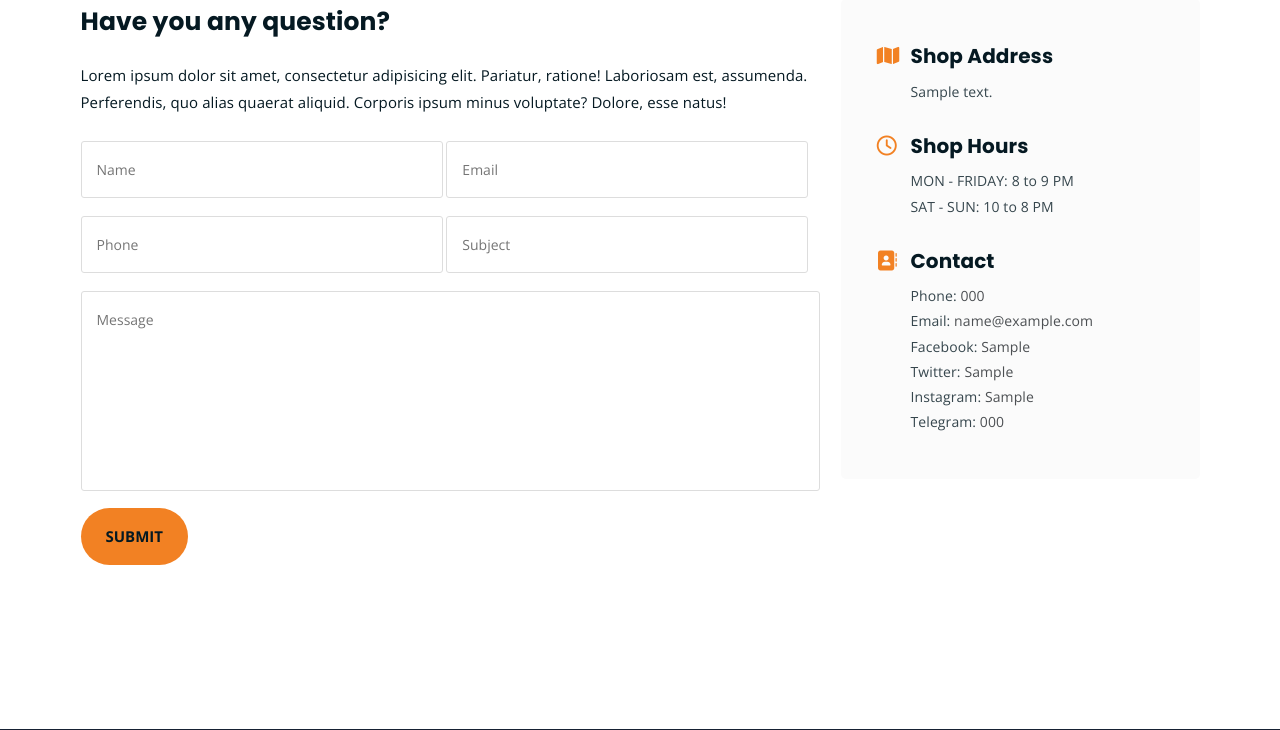
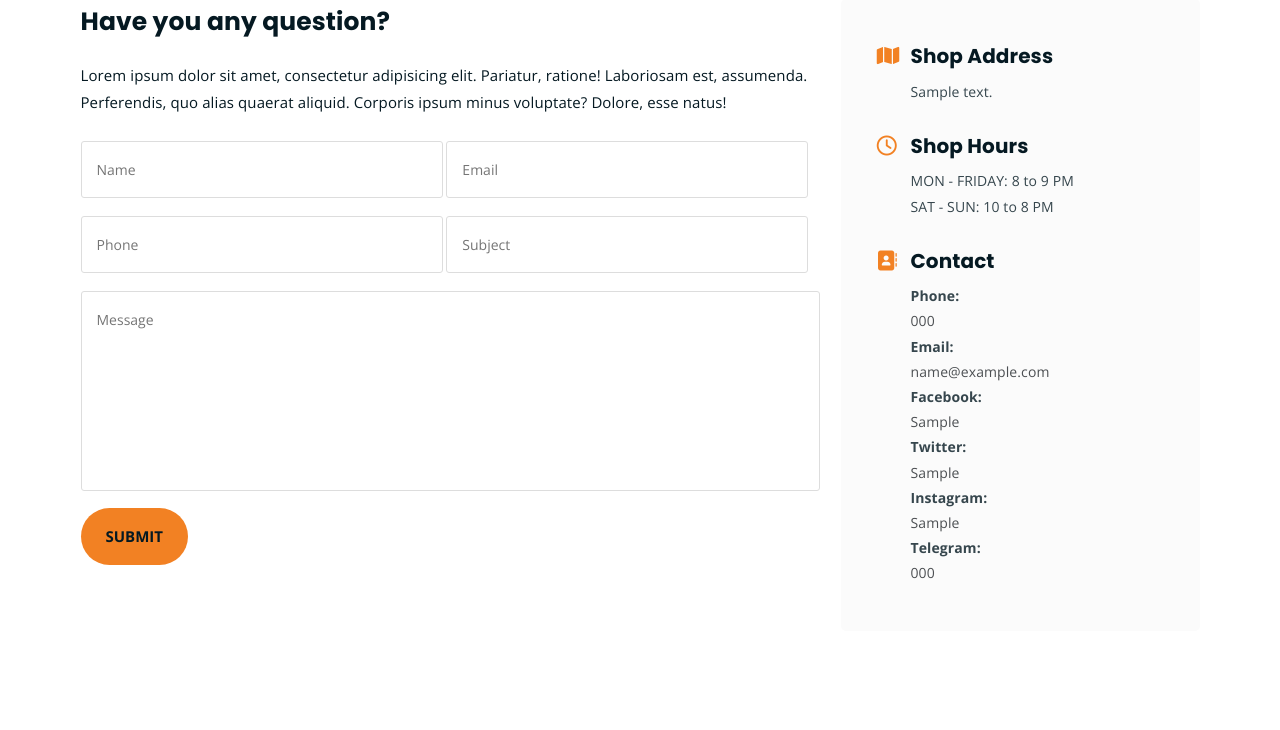
Before and after one commit to PhanChhayFong/PHP_Project, a PHP site: page /contact-us in a window 1280 px wide. Shown: the part 602-1332 px from the top of the page. Run offline with PHP 8.4, Linux system fonts and the light colour scheme; tables that the repository leaves empty or names only in its code hold one stand-in row (values such as "Sample post"); grey boxes marked "Sample" are stand-in pictures; data that the repository does not hold is empty; some libraries are stand-ins or nearby versions.

Commit message:
PHP_Project

```diff
--- a/pages/Frontend/contact-us.php
+++ b/pages/Frontend/contact-us.php
@@ -49,21 +49,12 @@
                     <div class="contact-form-wrap">
                          <?php
                          $get_company = new dbClass();
-                         $table = "tb_company";
-                         $field = "*";
-                         $condition = "";
-                         $order = "";
-
-                         $company = $get_company->dbSelectOne($table, $field, $condition, $order);
-
-
+                         $company = $get_company->dbSelectOne("tb_company", "*");
                          ?>
-
-
                          <div class="contact-form-box">
                               <h4><i class="fas fa-map"></i> Shop Address</h4>
                               <p>
-                                   <?php echo $company['cp_address'] ?>
+                                   <?= $company['cp_address'] ?>
                               </p>
                          </div>
                          <div class="contact-form-box">
@@ -73,17 +64,19 @@
                          <div class="contact-form-box">
                               <h4><i class="fas fa-address-book"></i> Contact</h4>
                               <p>
-                                   Phone: <a class="text-dark" href="tel:<?php echo $company['cp_phone'] ?>"><?php echo $company['cp_phone'] ?></a>
+                                   <b> Phone: </b> <br> <a class="text-dark" href="tel:<?= $company['cp_phone'] ?>"><?= $company['cp_phone'] ?></a>
                                    <br>
-                                   Email: <a class="text-dark" href="mailto:<?php echo $company['cp_email'] ?>"><?php echo $company['cp_email'] ?></a>
+                                   <b>Email: </b><br> <a class="text-dark" href="mailto:<?= $company['cp_email'] ?>"><?= $company['cp_email'] ?></a>
                                    <br>
-                                   Facebook: <a class="text-dark" href="<?php echo $company['cp_facebook'] ?>"><?php echo $company['cp_facebook'] ?></a>
+                                   <b> Facebook: </b> <br> <a class="text-dark"
+                                        href="<?= $company['cp_facebook'] ?>"><?= $company['cp_facebook'] ?></a>
                                    <br>
-                                   Twitter: <a class="text-dark" href="<?php echo $company['cp_twitter'] ?>"><?php echo $company['cp_twitter'] ?></a>
+                                   <b>Twitter: </b><br> <a class="text-dark" href="<?= $company['cp_twitter'] ?>"><?= $company['cp_twitter'] ?></a>
                                    <br>
-                                   Instagram: <a class="text-dark" href="<?php echo $company['cp_instagram'] ?>"><?php echo $company['cp_instagram'] ?></a>
+                                   <b>Instagram: </b><br> <a class="text-dark"
+                                        href="<?= $company['cp_instagram'] ?>"><?= $company['cp_instagram'] ?></a>
                                    <br>
-                                   Telegram: <a class="text-dark" href="<?php echo $company['cp_telegram'] ?>"><?php echo $company['cp_telegram'] ?></a>
+                                   <b>Telegram: </b><br> <a class="text-dark" href="<?= $company['cp_telegram'] ?>"><?= $company['cp_telegram'] ?></a>
                               </p>
                          </div>
                     </div>
```
